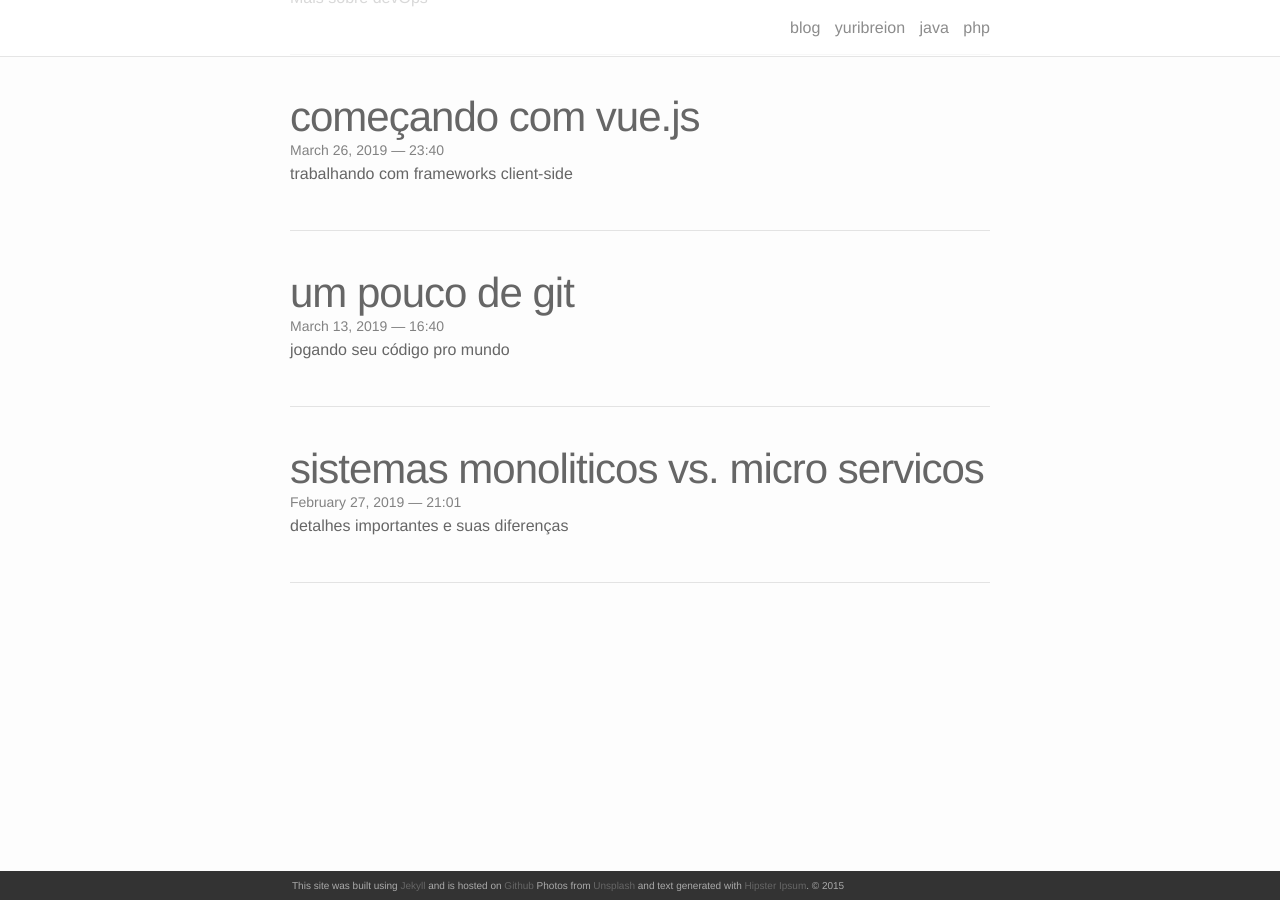
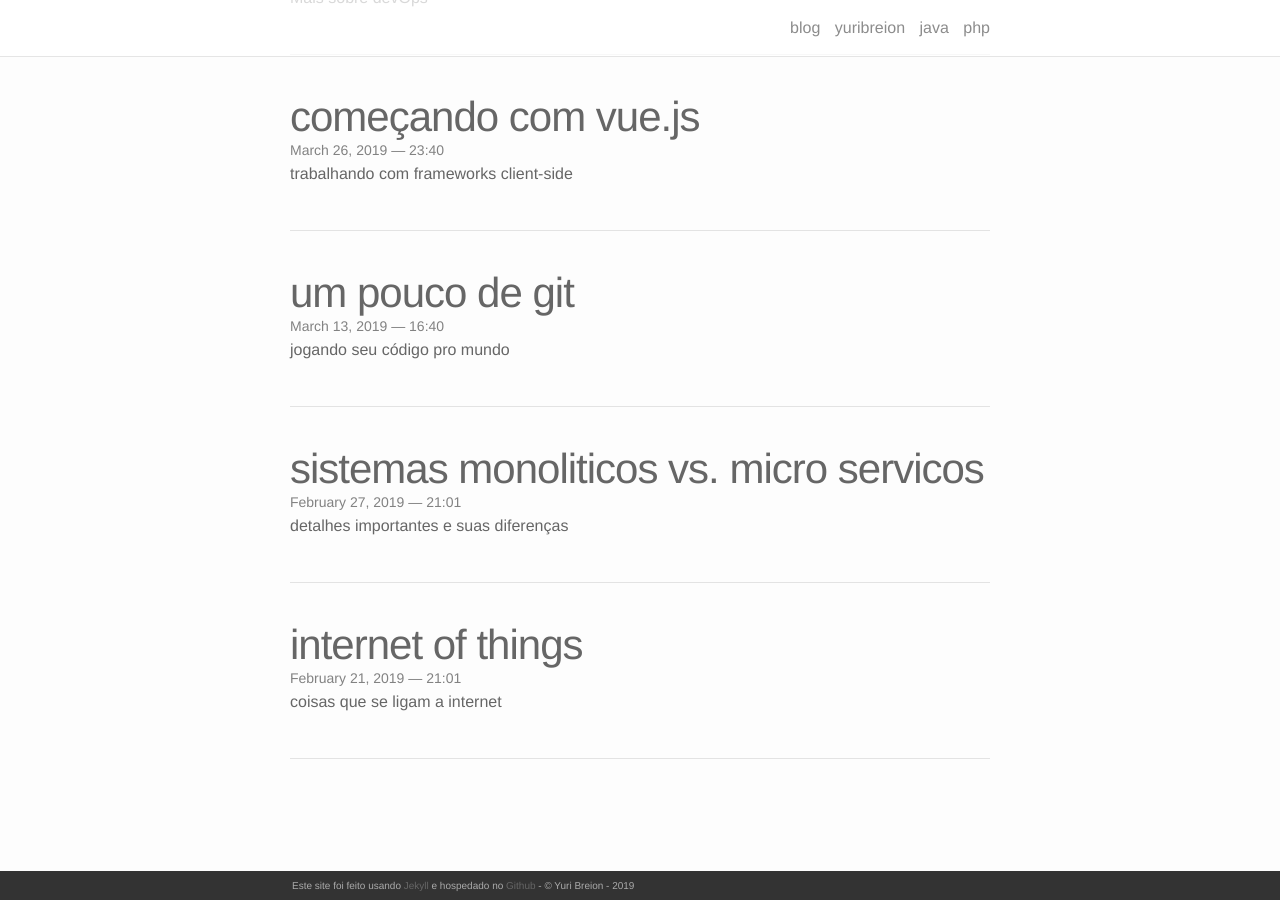
Before and after one commit to yuribreion1/blog, a Jekyll site: the page built from index.html, in a window 1280 px wide and 900 px high, scrolled down 623 px. Built offline with Jekyll 4.4.1, drawn with Linux system fonts in a browser that asks for light colours; nearby versions of some CDN libraries; the list of posts is cut into pages by our own code.

Commit message:
acerto na postagem

```diff
--- a/_config.yml
+++ b/_config.yml
@@ -15,7 +15,7 @@
 
 plugins:
   - jekyll-paginate
-paginate: 5
+paginate: 15
 
 collections:
   java:
--- a/_includes/footer.html
+++ b/_includes/footer.html
@@ -1,7 +1,7 @@
 <footer class="site-footer">
 
   <div class="wrapper">
-  	<p>This site was built using <a href="http://jekyllrb.com" target="_blank">Jekyll</a> and is hosted on <a href="https://github.com" target="_blank">Github</a> Photos from <a href="https://unsplash.com" target="_blank">Unsplash</a> and text generated with <a href="http://hipsum.co" target="_blank">Hipster Ipsum</a>. &#169; 2015</p>
+  	<p>Este site foi feito usando <a href="http://jekyllrb.com" target="_blank">Jekyll</a> e hospedado no <a href="https://github.com" target="_blank">Github</a> - &#169; Yuri Breion - 2019</p>
   </div>
 
 </footer>
```
Also changed, not shown: _posts/2019-04-07-sensor-ultrassonico-hcsr04.markdown (+11 -7 lines).
